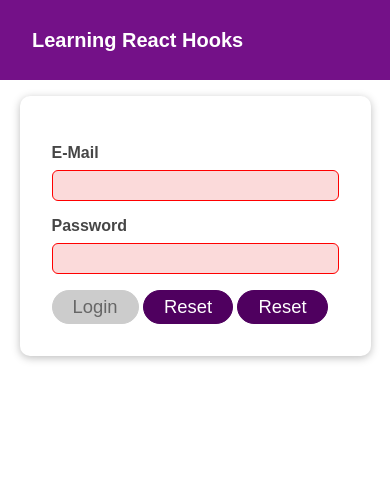
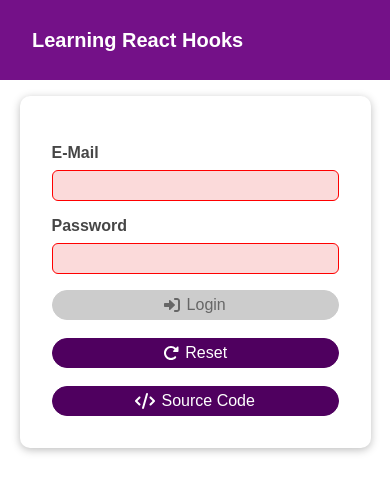
Before and after one commit to rubanero14/React-Lessons-Section10-Using-useEffect-useReducer-and-useContext, a React (Create React App) app: page / in a window 390 px wide. Shown: the top 492 px of the page. Built offline with nearby package versions, Linux system fonts and the light colour scheme.

Commit message:
added responsive design

```diff
--- a/src/components/Home/Home.module.css
+++ b/src/components/Home/Home.module.css
@@ -7,7 +7,7 @@
 }
 
 .home h1 {
-  font-size: 40px;
+  font-size: 30px;
 }
 
 @media (width <= 600px) {
--- a/src/components/Login/Login.js
+++ b/src/components/Login/Login.js
@@ -3,6 +3,7 @@ import React, { useReducer } from "react";
 import Card from "../UI/Card/Card";
 import classes from "./Login.module.css";
 import Button from "../UI/Button/Button";
+import SVG from "../UI/SVG/SVG";
 
 // State management helper function
 const emailValidator = /^\S+@\S+\.\S+$/gi; // email validator regex
@@ -161,6 +162,10 @@ const Login = (props) => {
               !(loginState.password.isValid && loginState.email.isValid)
             }
           >
+            <SVG
+              viewBox="0 0 512 512"
+              d="M352 96h64c17.7 0 32 14.3 32 32V384c0 17.7-14.3 32-32 32H352c-17.7 0-32 14.3-32 32s14.3 32 32 32h64c53 0 96-43 96-96V128c0-53-43-96-96-96H352c-17.7 0-32 14.3-32 32s14.3 32 32 32zm-7.5 177.4c4.8-4.5 7.5-10.8 7.5-17.4s-2.7-12.9-7.5-17.4l-144-136c-7-6.6-17.2-8.4-26-4.6s-14.5 12.5-14.5 22v72H32c-17.7 0-32 14.3-32 32v64c0 17.7 14.3 32 32 32H160v72c0 9.6 5.7 18.2 14.5 22s19 2 26-4.6l144-136z"
+            />
             Login
           </Button>
           &nbsp;
@@ -169,11 +174,23 @@ const Login = (props) => {
             className={classes.btn}
             onClick={clearFormHandler}
           >
+            <SVG
+              viewBox="0 0 512 512"
+              d="M463.5 224H472c13.3 0 24-10.7 24-24V72c0-9.7-5.8-18.5-14.8-22.2s-19.3-1.7-26.2 5.2L413.4 96.6c-87.6-86.5-228.7-86.2-315.8 1c-87.5 87.5-87.5 229.3 0 316.8s229.3 87.5 316.8 0c12.5-12.5 12.5-32.8 0-45.3s-32.8-12.5-45.3 0c-62.5 62.5-163.8 62.5-226.3 0s-62.5-163.8 0-226.3c62.2-62.2 162.7-62.5 225.3-1L327 183c-6.9 6.9-8.9 17.2-5.2 26.2s12.5 14.8 22.2 14.8H463.5z"
+            />
             Reset
           </Button>
           &nbsp;
-          <Button type="link" className={classes.btn} href="">
-            Reset
+          <Button
+            type="link"
+            className={classes.btn}
+            href="https://github.com/rubanero14/React-Lessons-Section10-Using-useEffect-useReducer-and-useContext"
+          >
+            <SVG
+              viewBox="0 0 640 512"
+              d="M392.8 1.2c-17-4.9-34.7 5-39.6 22l-128 448c-4.9 17 5 34.7 22 39.6s34.7-5 39.6-22l128-448c4.9-17-5-34.7-22-39.6zm80.6 120.1c-12.5 12.5-12.5 32.8 0 45.3L562.7 256l-89.4 89.4c-12.5 12.5-12.5 32.8 0 45.3s32.8 12.5 45.3 0l112-112c12.5-12.5 12.5-32.8 0-45.3l-112-112c-12.5-12.5-32.8-12.5-45.3 0zm-306.7 0c-12.5-12.5-32.8-12.5-45.3 0l-112 112c-12.5 12.5-12.5 32.8 0 45.3l112 112c12.5 12.5 32.8 12.5 45.3 0s12.5-32.8 0-45.3L77.3 256l89.4-89.4c12.5-12.5 12.5-32.8 0-45.3z"
+            />
+            Source Code
           </Button>
         </div>
       </form>
--- a/src/components/Login/Login.module.css
+++ b/src/components/Login/Login.module.css
@@ -46,12 +46,16 @@
 .actions {
   text-align: center;
   display: flex;
+  align-items: center;
 }
 
-@media (min-width: 768px) {
-  .control {
-    align-items: center;
-    flex-direction: row;
+@media (width <= 768px) {
+  .actions {
+    display: block;
+    text-align: center;
   }
 
+  .actions button {
+    width: 100%;
+  }
 }
--- a/src/components/MainHeader/MainHeader.module.css
+++ b/src/components/MainHeader/MainHeader.module.css
@@ -13,7 +13,7 @@
 
 .main-header h1 {
   color: white;
-  font-size: 40px;
+  font-size: 30px;
 }
 
 @media (width <= 776px) {
--- a/src/components/MainHeader/Navigation.js
+++ b/src/components/MainHeader/Navigation.js
@@ -1,6 +1,7 @@
-import React from 'react';
+import React from "react";
+import SVG from "../UI/SVG/SVG";
 
-import classes from './Navigation.module.css';
+import classes from "./Navigation.module.css";
 
 const Navigation = (props) => {
   return (
@@ -18,7 +19,13 @@ const Navigation = (props) => {
         )}
         {props.isLoggedIn && (
           <li>
-            <button onClick={props.onLogout}>Logout</button>
+            <button onClick={props.onLogout}>
+              <SVG
+                viewBox="0 0 512 512"
+                d="M288 32c0-17.7-14.3-32-32-32s-32 14.3-32 32V256c0 17.7 14.3 32 32 32s32-14.3 32-32V32zM143.5 120.6c13.6-11.3 15.4-31.5 4.1-45.1s-31.5-15.4-45.1-4.1C49.7 115.4 16 181.8 16 256c0 132.5 107.5 240 240 240s240-107.5 240-240c0-74.2-33.8-140.6-86.6-184.6c-13.6-11.3-33.8-9.4-45.1 4.1s-9.4 33.8 4.1 45.1c38.9 32.3 63.5 81 63.5 135.4c0 97.2-78.8 176-176 176s-176-78.8-176-176c0-54.4 24.7-103.1 63.5-135.4z"
+              />
+              Logout
+            </button>
           </li>
         )}
       </ul>
--- a/src/components/MainHeader/Navigation.module.css
+++ b/src/components/MainHeader/Navigation.module.css
@@ -30,6 +30,10 @@
   cursor: pointer;
   box-shadow: 0 2px 4px rgba(0, 0, 0, 0.26);
   border-radius: 20px;
+  display: flex;
+  justify-content: center;
+  align-items: center;
+  fill: #fff
 }
 
 .nav button:focus {
--- a/src/components/UI/Button/Button.module.css
+++ b/src/components/UI/Button/Button.module.css
@@ -5,9 +5,13 @@
   color: white;
   padding: 5px 20px;
   cursor: pointer;
-  font-size: 1.15rem;
+  font-size: 1rem;
   border-radius: 30px;
   text-decoration: none;
+  display: flex;
+  justify-content: center;
+  align-items: center;
+  fill: white;
 }
 
 .button:hover,
@@ -27,5 +31,6 @@ button:active:disabled {
   background: #ccc;
   border-color: #ccc;
   color: #666666;
+  fill: #666666;
   cursor: not-allowed;
 }
--- /dev/null
+++ b/src/components/UI/SVG/SVG.js
@@ -0,0 +1,19 @@
+import React from "react";
+
+import styles from "./SVG.module.css";
+
+const SVG = (props) => {
+  return (
+    <React.Fragment>
+      <svg
+        className={styles.svg}
+        xmlns="http://www.w3.org/2000/svg"
+        viewBox={props.viewBox}
+      >
+        <path d={props.d} />
+      </svg>
+    </React.Fragment>
+  );
+};
+
+export default SVG;
--- /dev/null
+++ b/src/components/UI/SVG/SVG.module.css
@@ -0,0 +1,6 @@
+.svg {
+    font-size: 1rem;
+    height: 1rem;
+    width: auto;
+    margin-right: 0.4rem;
+}
```
